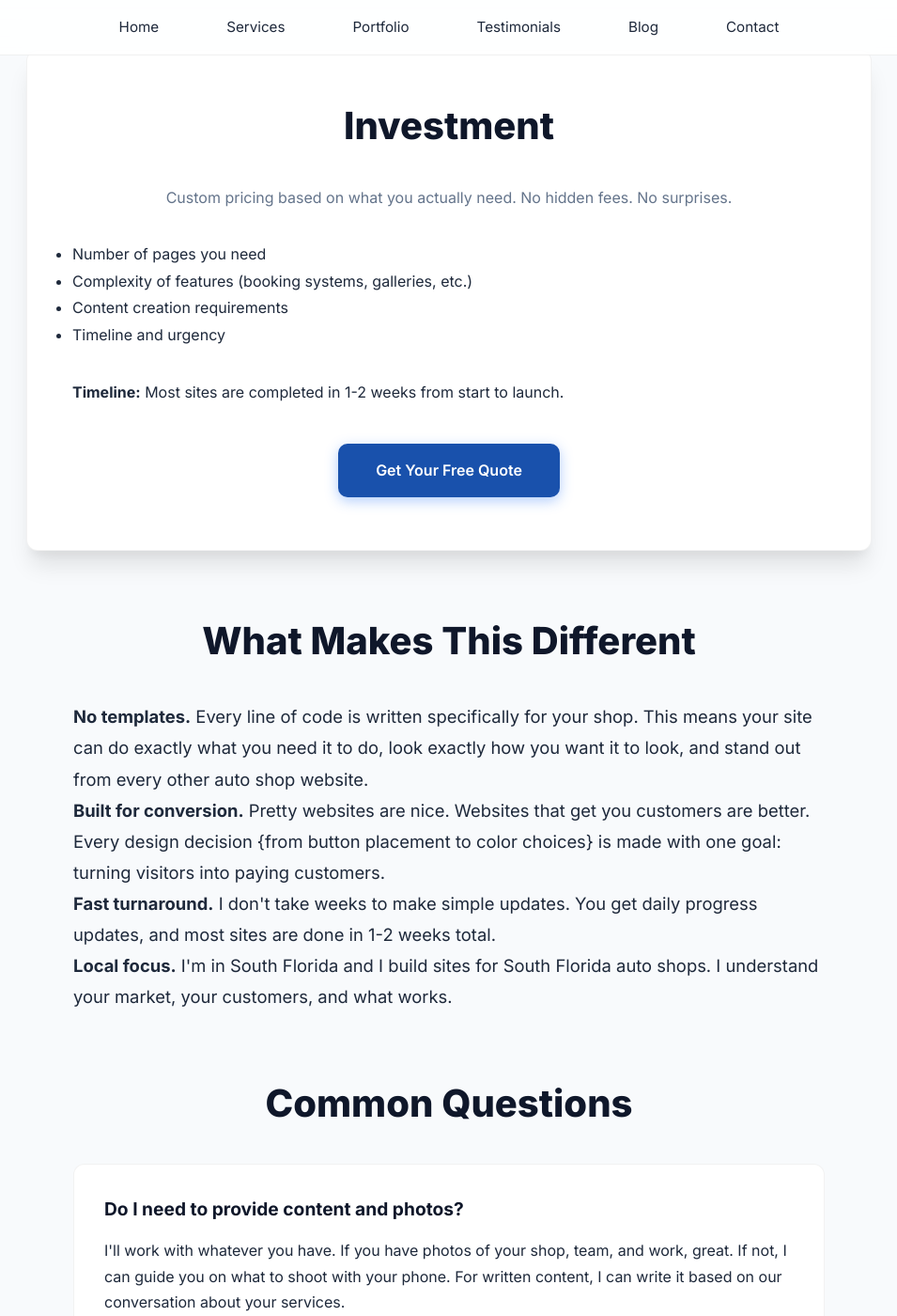
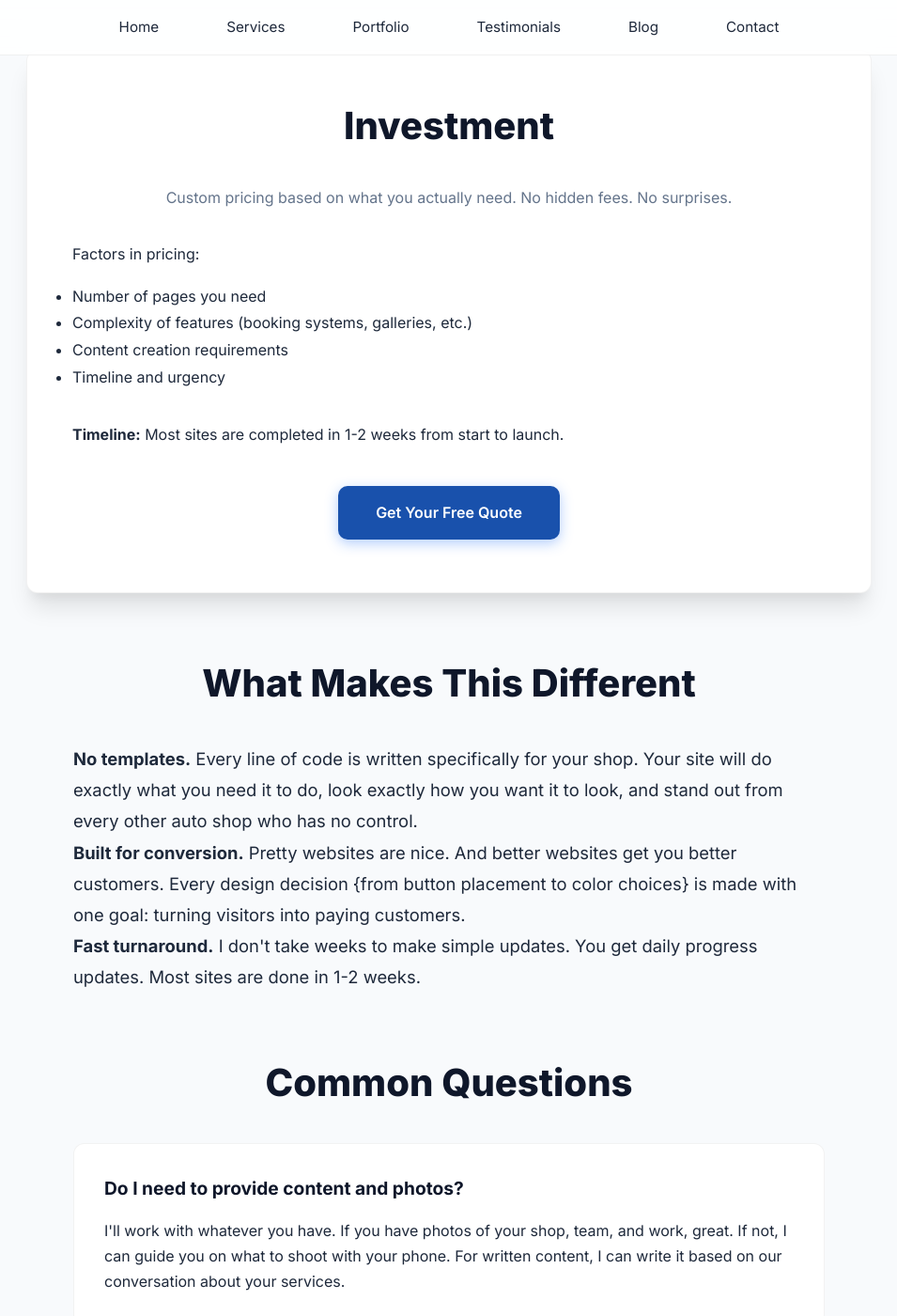
Before and after one commit to JamesBrownR/MeetingSurge, a Jekyll site: the page built from services/web-design/index.html, in a window 1280 px wide and 1400 px high, scrolled down 2461 px. Shown: the whole window at 94% size, without its empty margins (162-1117 px from the left). Built offline with Jekyll 4.4.1, drawn with Linux system fonts in a browser that asks for light colours; some of the changed text lies outside the part shown.

Commit message:
Update index.html

```diff
--- a/services/web-design/index.html
+++ b/services/web-design/index.html
@@ -175,7 +175,7 @@ description: Professional web design services for auto repair shops, mechanics,
 
 <div class="service-hero">
   <h1>Web Design for Auto Repair Shops</h1>
-  <p>Custom-coded websites that turn browsers into buyers. No templates. No compromises. Just results.</p>
+  <p>Custom-coded websites turn browsers into buyers. No templates. No compromises. Just results.</p>
 </div>
 
 {% include nav.html %}
@@ -271,7 +271,7 @@ description: Professional web design services for auto repair shops, mechanics,
   <div class="pricing-section">
     <h2>Investment</h2>
     <p style="text-align: center; color: var(--text-muted); margin-bottom: 2rem;">Custom pricing based on what you actually need. No hidden fees. No surprises.</p>
-
+        <p style="line-height: 1.8; margin-bottom: 1rem;">Factors in pricing:</p>
     <ul style="margin-bottom: 2rem; line-height: 1.8;">
       <li>Number of pages you need</li>
       <li>Complexity of features (booking systems, galleries, etc.)</li>
@@ -289,13 +289,12 @@ description: Professional web design services for auto repair shops, mechanics,
   <h2 style="text-align: center; margin: 4rem 0 2rem;">What Makes This Different</h2>
 
   <div class="service-intro">
-    <p><strong>No templates.</strong> Every line of code is written specifically for your shop. This means your site can do exactly what you need it to do, look exactly how you want it to look, and stand out from every other auto shop website.</p>
+    <p><strong>No templates.</strong> Every line of code is written specifically for your shop. Your site will do exactly what you need it to do, look exactly how you want it to look, and stand out from every other auto shop who has no control.</p>
 
-    <p><strong>Built for conversion.</strong> Pretty websites are nice. Websites that get you customers are better. Every design decision {from button placement to color choices} is made with one goal: turning visitors into paying customers.</p>
+    <p><strong>Built for conversion.</strong> Pretty websites are nice. And better websites get you better customers. Every design decision {from button placement to color choices} is made with one goal: turning visitors into paying customers.</p>
 
-    <p><strong>Fast turnaround.</strong> I don't take weeks to make simple updates. You get daily progress updates, and most sites are done in 1-2 weeks total.</p>
+    <p><strong>Fast turnaround.</strong> I don't take weeks to make simple updates. You get daily progress updates. Most sites are done in 1-2 weeks.</p>
 
-    <p><strong>Local focus.</strong> I'm in South Florida and I build sites for South Florida auto shops. I understand your market, your customers, and what works.</p>
   </div>
 
   <div class="faq-section">
@@ -318,7 +317,7 @@ description: Professional web design services for auto repair shops, mechanics,
 
     <div class="faq-item">
       <h3>Will I be able to update the site myself?</h3>
-      <p>For simple text changes, yes. I can set you up with an easy way to edit content. For design changes or adding new pages, I handle that for you to maintain quality.</p>
+      <p>For simple text changes, yes. I can set you up with an easy way to edit content. For design changes or adding new pages, I handle it for you to maintain quality.</p>
     </div>
 
     <div class="faq-item">
```
Also changed, not shown: other parts of services/web-design/index.html (+1 -1 lines).
